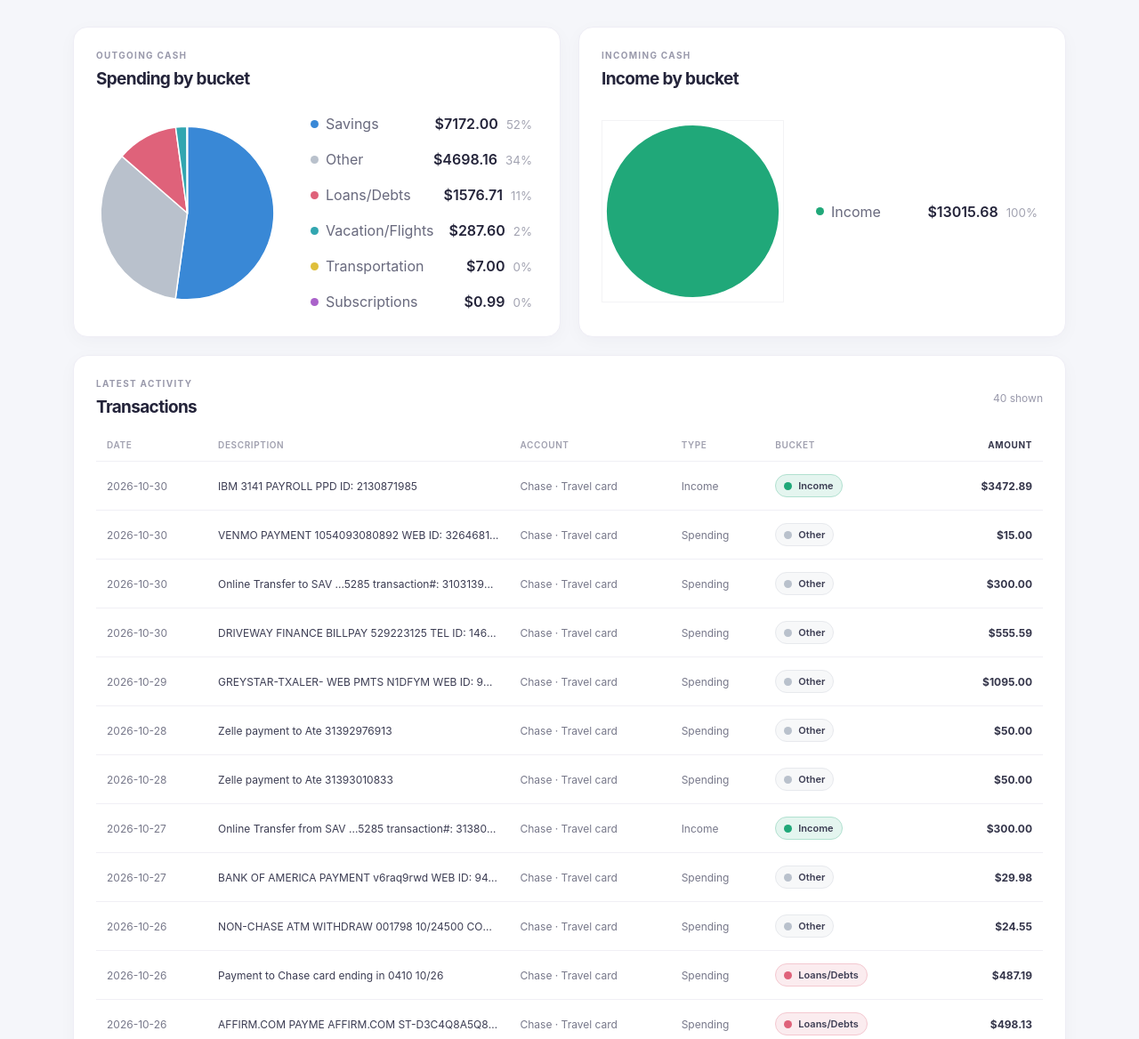
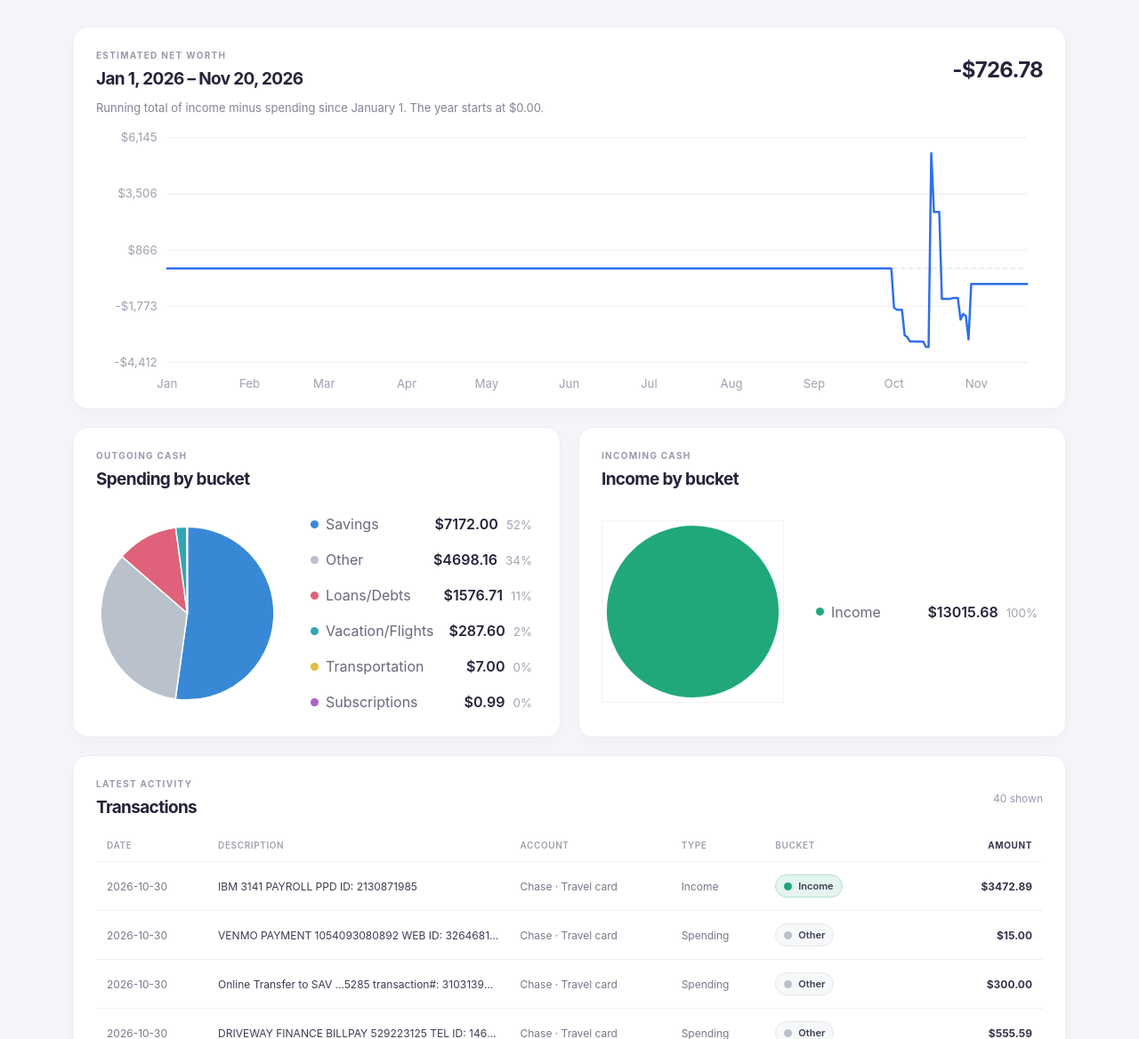
Before and after one commit to mikeyags1016/finances, a Flask app: page / in a window 1280 px wide. Shown: the part 142-1310 px from the top of the page at 89% size. Run offline with Flask 3, Linux system fonts and the light colour scheme; data comes from the database, SQL or seed files in the repository; both versions use the stored data as it was after the commit.

Commit message:
Unfinished graph building, need Claude

```diff
--- a/app.py
+++ b/app.py
@@ -6,7 +6,7 @@ import os
 import re
 import sqlite3
 from contextlib import contextmanager
-from datetime import datetime
+from datetime import date, datetime, timedelta
 from pathlib import Path
 
 from flask import Flask, flash, redirect, render_template, request, url_for
@@ -232,6 +232,110 @@ def expense_rows(file_bytes):
     return results
 
 
+def format_money(value):
+    sign = "-" if value < 0 else ""
+    return f"{sign}${abs(value):,.2f}"
+
+
+def format_axis_money(value):
+    rounded = round(value)
+    sign = "-" if rounded < 0 else ""
+    return f"{sign}${abs(rounded):,}"
+
+
+def estimated_net_worth_chart(connection, today=None):
+    today = today or date.today()
+    start = date(today.year, 1, 1)
+    rows = connection.execute(
+        """
+        SELECT transaction_date,
+               SUM(CASE WHEN flow_type = 'income' THEN amount ELSE -amount END) AS net
+        FROM transactions
+        WHERE transaction_date >= ? AND transaction_date <= ?
+        GROUP BY transaction_date
+        ORDER BY transaction_date
+        """,
+        (start.isoformat(), today.isoformat()),
+    ).fetchall()
+    by_date = {row["transaction_date"]: row["net"] for row in rows}
+
+    points = []
+    cumulative = 0.0
+    current = start
+    while current <= today:
+        cumulative += by_date.get(current.isoformat(), 0.0)
+        points.append({"date": current, "value": cumulative})
+        current += timedelta(days=1)
+
+    values = [point["value"] for point in points]
+    low = min(values)
+    high = max(values)
+    if math.isclose(low, high):
+        padding = max(abs(low) * 0.1, 1.0)
+        low -= padding
+        high += padding
+    else:
+        span = high - low
+        low -= span * 0.08
+        high += span * 0.08
+
+    width = 960
+    height = 280
+    left, right, top, bottom = 72, 16, 16, 36
+    plot_width = width - left - right
+    plot_height = height - top - bottom
+    last_index = len(points) - 1
+
+    def x_at(index):
+        if last_index == 0:
+            return left + plot_width / 2
+        return left + plot_width * index / last_index
+
+    def y_at(value):
+        return top + plot_height * (1 - (value - low) / (high - low))
+
+    y_ticks = []
+    for step in range(5):
+        value = low + (high - low) * step / 4
+        y_ticks.append({"y": f"{y_at(value):.2f}", "label": format_axis_money(value)})
+
+    x_ticks = []
+    previous_x = None
+    for index, point in enumerate(points):
+        is_month_start = point["date"].day == 1
+        is_last_day = index == last_index
+        if not is_month_start and not is_last_day:
+            continue
+        x = x_at(index)
+        if previous_x is not None and x - previous_x < plot_width * 0.08:
+            continue
+        label = point["date"].strftime("%b")
+        if is_last_day and not is_month_start:
+            label = f"{label} {point['date'].day}"
+        x_ticks.append({"x": f"{x:.2f}", "label": label})
+        previous_x = x
+
+    zero_y = f"{y_at(0):.2f}" if low < 0 < high else None
+    return {
+        "line": " ".join(
+            f"{x_at(index):.2f},{y_at(point['value']):.2f}"
+            for index, point in enumerate(points)
+        ),
+        "y_ticks": y_ticks,
+        "x_ticks": x_ticks,
+        "zero_y": zero_y,
+        "width": width,
+        "height": height,
+        "plot_left": left,
+        "plot_right": width - right,
+        "label_y": height - 10,
+        "latest": points[-1]["value"],
+        "latest_label": format_money(points[-1]["value"]),
+        "start_label": start.strftime("%b %d, %Y").replace(" 0", " "),
+        "end_label": today.strftime("%b %d, %Y").replace(" 0", " "),
+    }
+
+
 def save_transactions(source, account_label, rows):
     inserted = 0
     with get_db() as connection:
@@ -287,6 +391,7 @@ def dashboard():
             LIMIT 100
             """
         ).fetchall()
+        net_worth = estimated_net_worth_chart(connection)
 
     spending_totals = [row for row in totals if row["flow_type"] == "spending"]
     income_totals = [row for row in totals if row["flow_type"] == "income"]
@@ -336,6 +441,7 @@ def dashboard():
         transactions=transactions,
         total_spending=total_spending,
         total_income=total_income,
+        net_worth=net_worth,
         category_colors=CATEGORY_COLORS,
         import_inbox=IMPORT_INBOX.relative_to(BASE_DIR).as_posix(),
     )
--- a/static/style.css
+++ b/static/style.css
@@ -34,6 +34,14 @@ h2 { margin-bottom: 0; font-size: 19px; }
 .total-card strong { font-size: 24px; }
 
 .dashboard-grid { display: grid; grid-template-columns: minmax(0, 1fr) minmax(0, 1fr); gap: 20px; margin-bottom: 20px; }
+.net-worth-card { margin-bottom: 20px; padding: 25px 25px 12px; }
+.net-worth-current { font-size: 24px; letter-spacing: -0.03em; }
+.chart-note { margin: -12px 0 8px; color: #818397; font-size: 13px; }
+.net-worth-chart { display: block; width: 100%; height: auto; }
+.net-worth-grid { stroke: #f0eff5; stroke-width: 1; }
+.net-worth-zero { stroke: #d9d8e3; stroke-dasharray: 4 4; stroke-width: 1; }
+.net-worth-line { fill: none; stroke: #2f6fed; stroke-linecap: round; stroke-linejoin: round; stroke-width: 2.5; vector-effect: non-scaling-stroke; }
+.net-worth-label { fill: #a0a0af; font-family: -apple-system, BlinkMacSystemFont, "Segoe UI", sans-serif; font-size: 12px; }
 .dashboard-overview { grid-template-columns: repeat(2, minmax(0, 1fr)); }
 .card { border: 1px solid #eeedf5; border-radius: 16px; background: #fff; box-shadow: 0 5px 20px rgb(34 33 67 / 3%); }
 .chart-card, .transactions-card { padding: 25px; }
@@ -98,9 +106,10 @@ code { color: #74718b; }
 }
 
 @media (max-width: 480px) {
-  .topbar { align-items: flex-start; flex-direction: column; }
+  .topbar, .net-worth-card .section-heading { align-items: flex-start; flex-direction: column; }
+  .net-worth-card .section-heading { gap: 8px; }
   .totals, .total-card { width: 100%; }
-  .chart-card, .transactions-card { padding: 19px; }
+  .chart-card, .transactions-card, .net-worth-card { padding: 19px; }
   .chart-layout { flex-direction: column; }
   .legend { width: 100%; }
 }
--- a/templates/index.html
+++ b/templates/index.html
@@ -35,6 +35,30 @@
           </section>
         {% endif %}
       {% endwith %}
+
+      <section class="card net-worth-card">
+        <div class="section-heading">
+          <div>
+            <p class="eyebrow">ESTIMATED NET WORTH</p>
+            <h2>{{ net_worth.start_label }} – {{ net_worth.end_label }}</h2>
+          </div>
+          <strong class="net-worth-current">{{ net_worth.latest_label }}</strong>
+        </div>
+        <p class="chart-note">Running total of income minus spending since January 1. The year starts at $0.00.</p>
+        <svg class="net-worth-chart" viewBox="0 0 {{ net_worth.width }} {{ net_worth.height }}" role="img" aria-label="Estimated net worth from {{ net_worth.start_label }} to {{ net_worth.end_label }}, currently {{ net_worth.latest_label }}.">
+          {% for tick in net_worth.y_ticks %}
+            <line class="net-worth-grid" x1="{{ net_worth.plot_left }}" y1="{{ tick.y }}" x2="{{ net_worth.plot_right }}" y2="{{ tick.y }}"></line>
+            <text class="net-worth-label" x="{{ net_worth.plot_left - 10 }}" y="{{ tick.y }}" dy="4" text-anchor="end">{{ tick.label }}</text>
+          {% endfor %}
+          {% if net_worth.zero_y %}
+            <line class="net-worth-zero" x1="{{ net_worth.plot_left }}" y1="{{ net_worth.zero_y }}" x2="{{ net_worth.plot_right }}" y2="{{ net_worth.zero_y }}"></line>
+          {% endif %}
+          <polyline class="net-worth-line" points="{{ net_worth.line }}"></polyline>
+          {% for tick in net_worth.x_ticks %}
+            <text class="net-worth-label" x="{{ tick.x }}" y="{{ net_worth.label_y }}" text-anchor="middle">{{ tick.label }}</text>
+          {% endfor %}
+        </svg>
+      </section>
 
       <section class="dashboard-grid dashboard-overview">
         <article class="card chart-card">
```
Also changed, not shown: data/imports/processed/Chase2777_Activity_20261119.CSV (added, +41 -0 lines), test_watch_imports.py (+44 -0 lines), README.md, data/expenses.sqlite3 (added).
